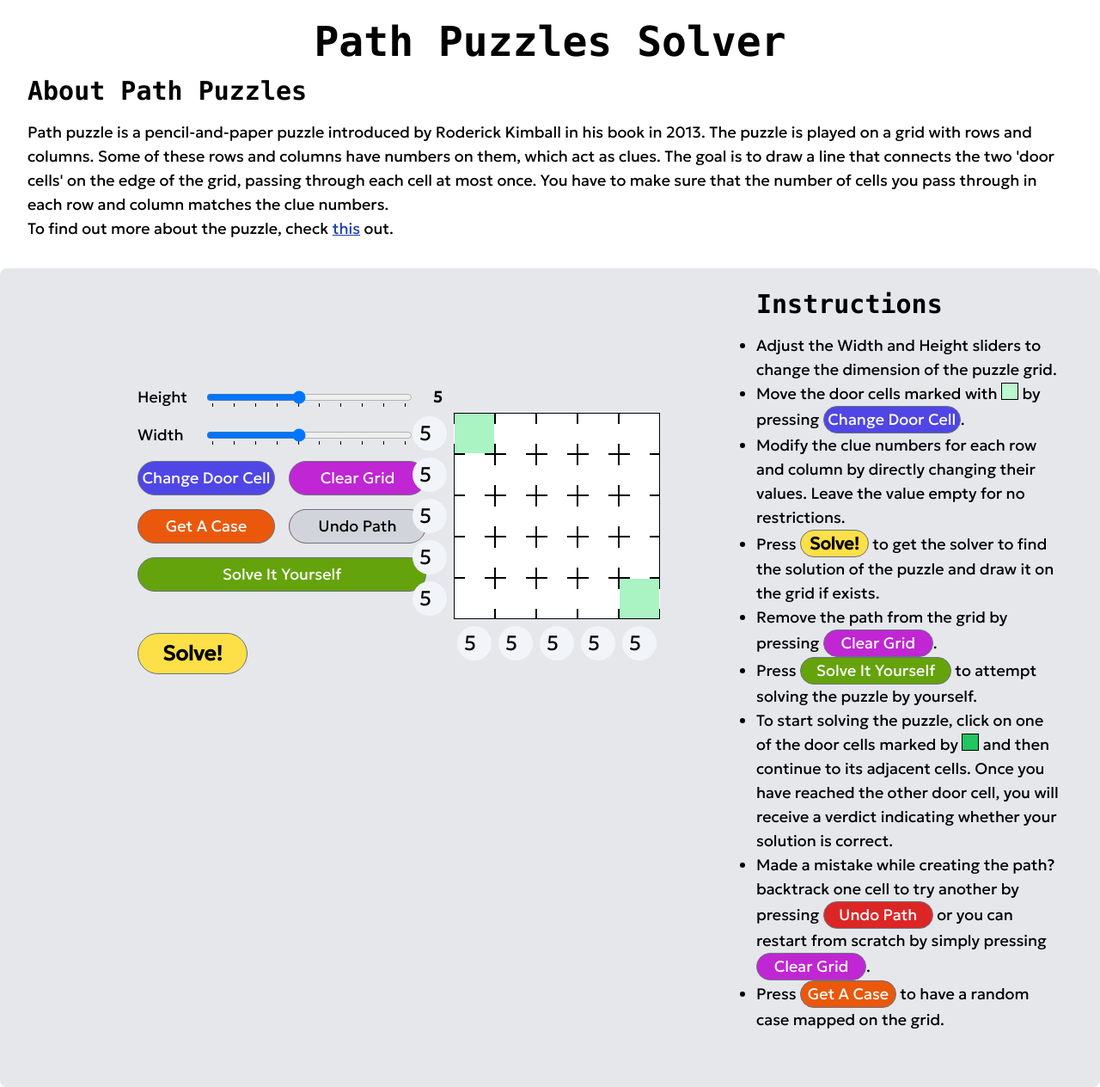
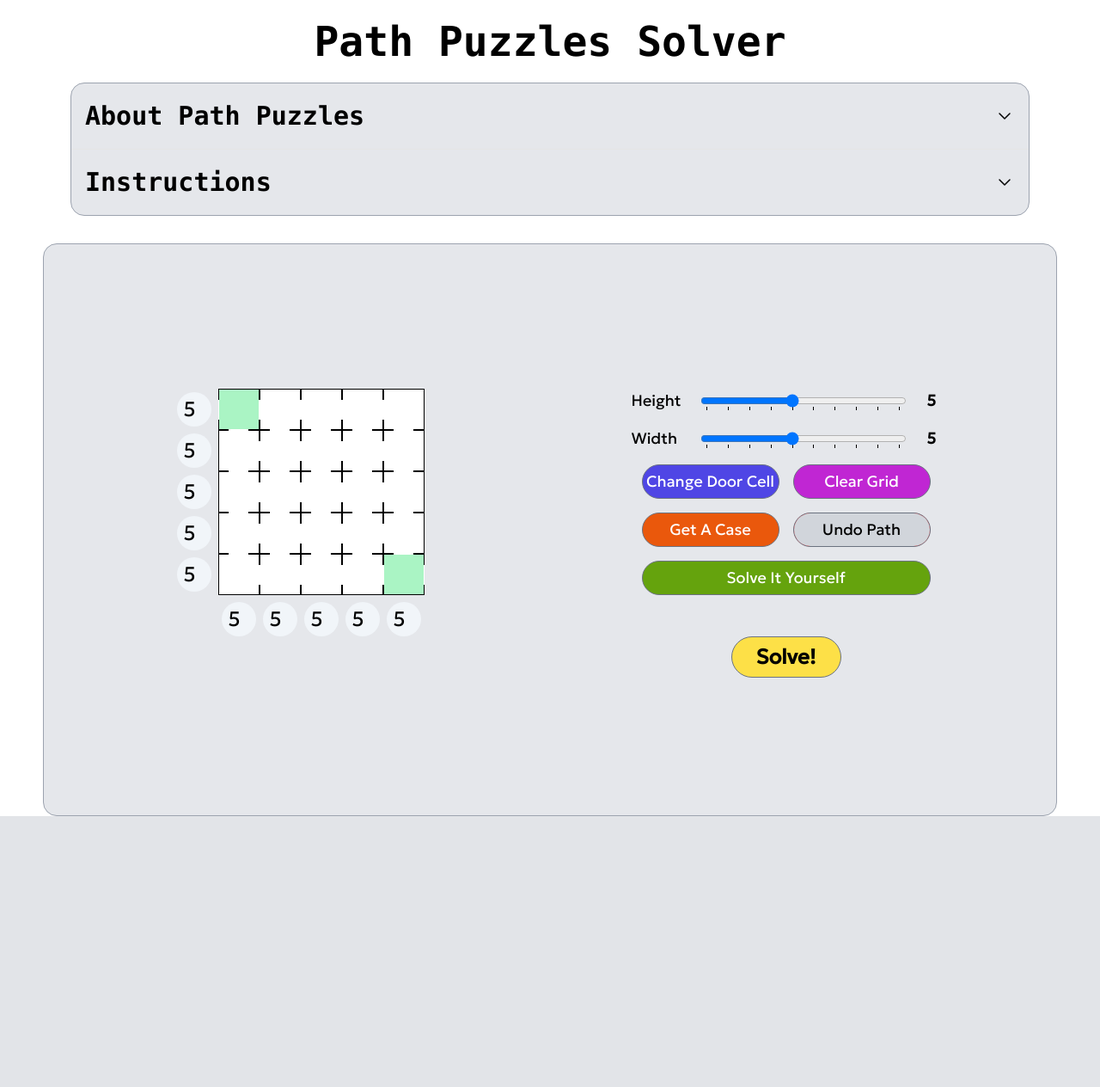
Before and after one commit to csmarz/path-puzzles-interactive, a Django app: page / in a window 1280 px wide. Shown: the whole page at 86% size. After the commit the page ends 949 px from the top, so only its background shows below. Run offline with Django 4.2, Linux system fonts and the light colour scheme; some libraries are stand-ins or nearby versions.

Commit message:
adjusted the page layout

```diff
--- a/pathapp/static/css/styles.css
+++ b/pathapp/static/css/styles.css
@@ -7,6 +7,9 @@
 
 body {
     font-family: 'Geologica', sans-serif;
+    max-width: 1180px;
+    min-width: 45rem;
+    margin: 0 auto !important;
 }
 
 .hole-top::after {
--- a/pathapp/static/js/script.js
+++ b/pathapp/static/js/script.js
@@ -98,7 +98,7 @@ $(document).ready(() => {
                 `<input type="number" id="cr-${i+1}" value="${n}" class="cr flex items-center mr-2 bg-slate-100 rounded-full h-10 w-10 text-2xl place-content-center pl-2">`)
             for (let j = 0; j < n; j++) {
                 $(`#row_${i+1}`).append(
-                    `<div id=cell-${i+1}-${j+1} class="relative bg-white hover:bg-gray-300 cursor-pointer border-black border h-12 w-12"></div>`)
+                    `<div id=cell-${i+1}-${j+1} class="relative bg-white hover:bg-gray-200 cursor-pointer border-black border h-12 w-12"></div>`)
                     $(`#cell-${i+1}-${j+1}`).on('click', () => handleManualClick(i,j))
                 if (i == 0 || i == m-1 || j == 0 || j == n-1) {
                     $(`#cell-${i+1}-${j+1}`).append('<div class="absolute edge w-full h-full opacity-40"></div>')
@@ -441,6 +441,28 @@ $(document).ready(() => {
         $('#caseButton').addClass('text-white')
     }
 
+    function disableConstraints() {
+        for (let i = 0; i < m; i++) {
+            $(`#cr-${i+1}`).prop('disabled', true)
+            $(`#cr-${i+1}`).addClass('text-gray-600')
+        }
+        for (let j = 0; j < n; j++) {
+            $(`#cc-${j+1}`).prop('disabled', true)
+            $(`#cc-${j+1}`).addClass('text-gray-600')
+        }
+    }
+
+    function enableConstraints() {
+        for (let i = 0; i < m; i++) {
+            $(`#cr-${i+1}`).prop('disabled', false)
+            $(`#cr-${i+1}`).removeClass('text-gray-600')
+        }
+        for (let j = 0; j < n; j++) {
+            $(`#cc-${j+1}`).prop('disabled', false)
+            $(`#cc-${j+1}`).removeClass('text-gray-600')
+        }
+    }
+
     $('#caseButton').click(async () => {
         $('.case-text').text('Fetching...')
         $.get('api/case', (res, status) => {
@@ -503,6 +525,7 @@ $(document).ready(() => {
             $('#modeButton').addClass('hover:bg-pink-700')
             $('#modeButton').addClass('active:bg-pink-800')
 
+            disableConstraints()
             disableSolve()
             disableRange()
             disableDoor()
@@ -518,6 +541,7 @@ $(document).ready(() => {
             $('#modeButton').removeClass('hover:bg-pink-700')
             $('#modeButton').removeClass('active:bg-pink-800')
 
+            enableConstraints()
             enableSolve()
             enableRange()
             enableDoor()
@@ -614,6 +638,7 @@ $(document).ready(() => {
     })
 
     $('#solveButton').click(async () => {
+        disableCase()
         disableRange()
         disableDoor()
         disableMode()
@@ -631,6 +656,7 @@ $(document).ready(() => {
             cc: cc,
         })
         $.post('api/solve', body, (res, status) => {
+            enableCase()
             enableRange()
             enableDoor()
             enableMode()
--- a/pathapp/templates/index.html
+++ b/pathapp/templates/index.html
@@ -17,15 +17,52 @@
     <title>Path Puzzles Solver</title>
 </head>
 <body>
-    <div class="fixed bg-gray-200 h-full w-full sm:block lg:invisible md:block flex p-4 text-green-600 text-center justify-center opacity-90 items-center text-3xl z-20">This page is optimized for larger displays and is not suitable for viewing on smaller displays.</div>
-    <h1 class="pt-6 font-mono font-bold text-center text-5xl">Path Puzzles Solver</h1>
-    <div class="mx-8">
-        <h2 class="text-3xl font-bold font-mono mb-4 mt-4">About Path Puzzles</h2>
-        <p class="text-lg">Path puzzle is a pencil-and-paper puzzle introduced by Roderick Kimball in his book in 2013. The puzzle is played on a grid with rows and columns. Some of these rows and columns have numbers on them, which act as clues. The goal is to draw a line that connects the two 'door cells' on the edge of the grid, passing through each cell at most once. You have to make sure that the number of cells you pass through in each row and column matches the clue numbers.</p>
-        <p class="text-lg">To find out more about the puzzle, check <a href="https://www.enigami.fun/copy-of-puzzles" class="underline text-blue-800">this</a> out.</p>
+    <h1 class="my-6 font-mono font-bold text-center text-5xl">Path Puzzles Solver</h1>
+    <div class="mx-8 bg-gray-200 rounded-2xl border border-gray-400">
+        <div class="grid divide-y divide-neutral-200">
+            <div>
+                <details class="group">
+                    <summary class="flex py-5 px-4 rounded-2xl w-full h-full justify-between items-center font-medium cursor-pointer list-none hover:bg-gray-300">
+                        <h2 class="text-3xl font-bold font-mono align-center">About Path Puzzles</h2>
+                        <span class="transition group-open:rotate-180">
+                            <svg fill="none" height="24" shape-rendering="geometricPrecision" stroke="currentColor" stroke-linecap="round" stroke-linejoin="round" stroke-width="1.5" viewBox="0 0 24 24" width="24"><path d="M6 9l6 6 6-6"></path></svg>
+                        </span>
+                    </summary>
+                    <p class="text-lg mt-3 mx-8">Path puzzle is a pencil-and-paper puzzle introduced by Roderick Kimball in his book in 2013. The puzzle is played on a grid with rows and columns. Some of these rows and columns have numbers on them, which act as clues. The goal is to draw a line that connects the two 'door cells' on the edge of the grid, passing through each cell at most once. You have to make sure that the number of cells you pass through in each row and column matches the clue numbers.</p>
+                    <p class="text-lg mx-8 pb-3">To find out more about the puzzle, check <a href="https://www.enigami.fun/copy-of-puzzles" class="underline text-blue-800">this</a> out.</p>
+                    </p>
+                </details>
+            </div>
+            <div>
+                <details class="group">
+                    <summary class="flex py-5 px-4 rounded-2xl w-full h-full justify-between items-center font-medium cursor-pointer list-none hover:bg-gray-300">
+                        <h2 class="text-3xl font-bold font-mono align-center">Instructions</h2>
+                        <span class="transition group-open:rotate-180">
+                            <svg fill="none" height="24" shape-rendering="geometricPrecision" stroke="currentColor" stroke-linecap="round" stroke-linejoin="round" stroke-width="1.5" viewBox="0 0 24 24" width="24"><path d="M6 9l6 6 6-6"></path></svg>
+                        </span>
+                    </summary>
+                    <ul class="list-disc text-lg mx-8 mt-3 pb-3">
+                        <li>Adjust the Width and Height sliders to change the dimension of the puzzle grid.</li>
+                        <li>Move the door cells marked with <button class="cursor-default border-black border h-5 w-5 bg-green-200"></button> by pressing <button class="cursor-default w-40 h-8 bg-indigo-600 rounded-full border border-gray-500 text-center text-white">Change Door Cell</button>. </li>
+                        <li>Modify the clue numbers for each row and column by directly changing their values. Leave the value empty for no restrictions.</li>
+                        <li>Press <button type="button" class="cursor-default bg-yellow-300 rounded-full h-8 w-20 border border-gray-500 text-center font-bold text-xl">Solve!</button> to get the solver to find the solution of the puzzle and draw it on the grid if exists.</li>
+                        <li>Remove the path from the grid by pressing <button type="button" class="cursor-default h-8 w-32 bg-fuchsia-600 rounded-full border border-gray-500 text-center text-white">Clear Grid</button>.</li>
+                        <li>Press <button type="button" class="cursor-default h-8 w-44 rounded-full bg-lime-600 border border-gray-500 text-center text-white">Solve It Yourself</button> to attempt solving the puzzle by yourself. </li>
+                        <li>To start solving the puzzle, click on one of the door cells marked by <button class="cursor-default border-black border h-5 w-5 bg-green-500"></button> and then continue to its adjacent cells. Once you have reached the other door cell, you will receive a verdict indicating whether your solution is correct.</li>
+                        <li>Made a mistake while creating the path? backtrack one cell to try another by pressing <button type="button" class="bg-red-600 cursor-default w-32 h-8 rounded-full border border-gray-500 text-center text-white">Undo Path</button> or you can restart from scratch by simply pressing <button type="button" class="cursor-default h-8 w-32 bg-fuchsia-600 rounded-full border border-gray-500 text-center text-white">Clear Grid</button>.</li>
+                        <li>Press <button class="cursor-default bg-orange-600 hover:bg-orange-700 active:bg-orange-800 rounded-full h-8 w-28 border border-gray-500 text-center text-white">Get A Case</button> to have a random case mapped on the grid.
+                        </li>
+                    </ul>
+                </details>
+            </div>
+        </div>
     </div>
-    <div class="rounded-lg grid sm:grid-cols-1 lg:grid-cols-3 gap-4 bg-gray-200 mt-8 px-12 h-fit pt-6" style="padding-bottom: 4rem;">
-        <div class="flex flex-col gap-4 items-start ml-28 mt-28">
+    <div class="rounded-2xl grid sm:grid-cols-1 md:grid-cols-1 lg:grid-cols-2 gap-4 bg-gray-200 border border-gray-400 mt-8 px-12 h-fit pt-6">
+        <div class="flex flex-col gap-4 items-center">
+            <div id="instance" class="flex flex-col place-content-center ml-4 mr-12 w-fit" style="height: 36rem;"></div>
+            <div class="w-full h-12"><p id ="navi" class="text-2xl text-center text-red-600"></p></div>
+        </div>
+        <div class="flex flex-col gap-4 items-center justify-center">
             <div class="flex gap-4">
                 <label for="M" class="w-16 text-lg">Height</label>
                 <input type="range" id="M" name="M" min="1" max="10" value="5" list="values" class="w-60 bg-teal-500">
@@ -79,31 +116,12 @@
                     </button>
                 </div>
             </div>
-            <div class="bg-yellow-300 hover:bg-yellow-400 active:bg-yellow-500 rounded-full h-12 w-32 border border-gray-500 text-center mt-8">
+            <div class="bg-yellow-300 hover:bg-yellow-400 active:bg-yellow-500 rounded-full h-12 w-32 border border-gray-500 text-center mt-8 mb-4">
                 <button id="solveButton" type="button" class="w-full h-full">
                     <p class="font-bold solve-text text-2xl">Solve!</p>
                 </button>
             </div>
         </div>
-        <div class="flex flex-col gap-4 items-center">
-            <div id="instance" class="flex flex-col place-content-center ml-4 mr-12 w-fit" style="height: 36rem;"></div>
-            <div class="w-full h-12"><p id ="navi" class="text-2xl text-center text-red-600"></p></div>
-        </div>
-        <div class="ml-8">
-            <h2 class="text-3xl font-bold font-mono align-center mb-4">Instructions</h2>
-            <ul class="list-disc text-lg">
-                <li>Adjust the Width and Height sliders to change the dimension of the puzzle grid.</li>
-                <li>Move the door cells marked with <button class="cursor-default border-black border h-5 w-5 bg-green-200"></button> by pressing <button class="cursor-default w-40 h-8 bg-indigo-600 rounded-full border border-gray-500 text-center text-white">Change Door Cell</button>. </li>
-                <li>Modify the clue numbers for each row and column by directly changing their values. Leave the value empty for no restrictions.</li>
-                <li>Press <button type="button" class="cursor-default bg-yellow-300 rounded-full h-8 w-20 border border-gray-500 text-center font-bold text-xl">Solve!</button> to get the solver to find the solution of the puzzle and draw it on the grid if exists.</li>
-                <li>Remove the path from the grid by pressing <button type="button" class="cursor-default h-8 w-32 bg-fuchsia-600 rounded-full border border-gray-500 text-center text-white">Clear Grid</button>.</li>
-                <li>Press <button type="button" class="cursor-default h-8 w-44 rounded-full bg-lime-600 border border-gray-500 text-center text-white">Solve It Yourself</button> to attempt solving the puzzle by yourself. </li>
-                <li>To start solving the puzzle, click on one of the door cells marked by <button class="cursor-default border-black border h-5 w-5 bg-green-500"></button> and then continue to its adjacent cells. Once you have reached the other door cell, you will receive a verdict indicating whether your solution is correct.</li>
-                <li>Made a mistake while creating the path? backtrack one cell to try another by pressing <button type="button" class="bg-red-600 cursor-default w-32 h-8 rounded-full border border-gray-500 text-center text-white">Undo Path</button> or you can restart from scratch by simply pressing <button type="button" class="cursor-default h-8 w-32 bg-fuchsia-600 rounded-full border border-gray-500 text-center text-white">Clear Grid</button>.</li>
-                <li>Press <button class="cursor-default bg-orange-600 hover:bg-orange-700 active:bg-orange-800 rounded-full h-8 w-28 border border-gray-500 text-center text-white">Get A Case</button> to have a random case mapped on the grid.
-                </li>
-            </ul>
-        </div>
     </div>
 </body>
 </html>
```
